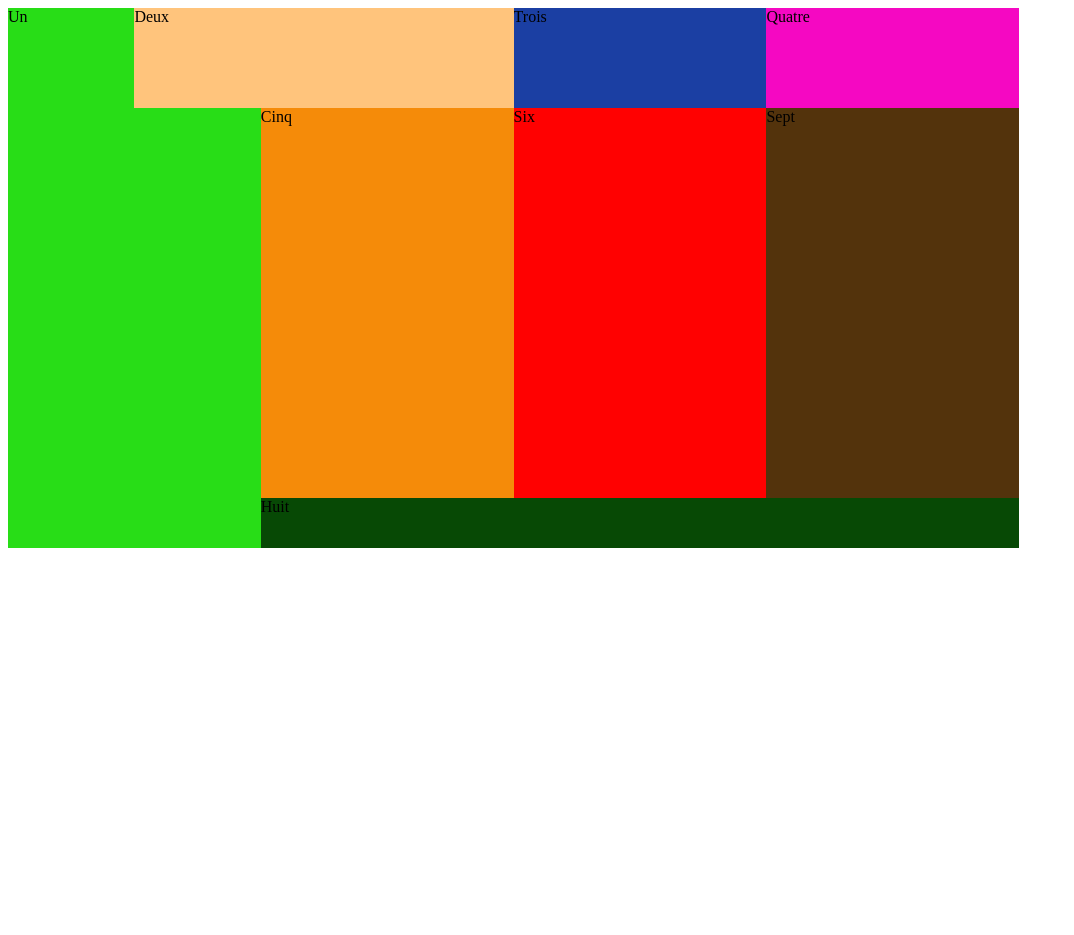
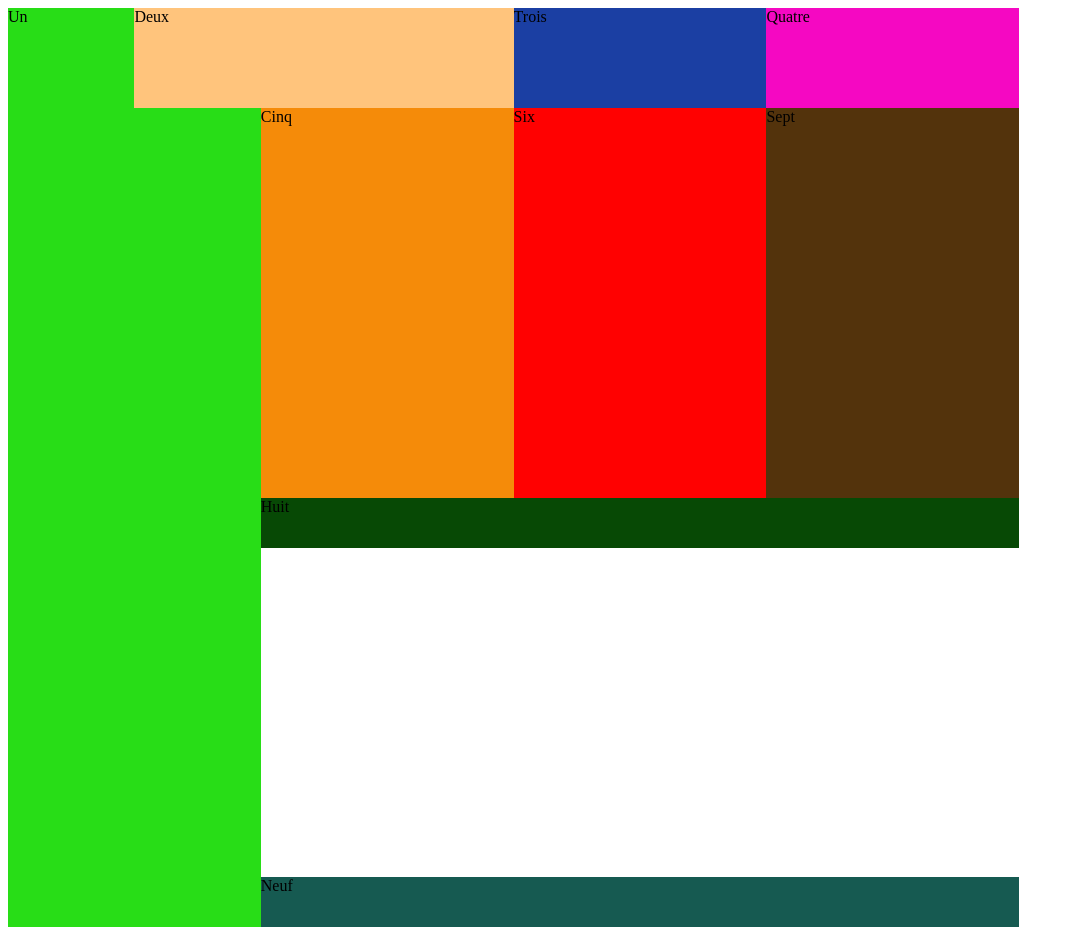
Before and after one commit to phildav06/test-grid, a plain HTML site: page index.html in a window 1280 px wide. Shown: the whole page, without its empty margins (0-1074 px from the left). Before the commit the page ends 800 px from the top, so only its background shows below. Drawn offline with Linux system fonts and the light colour scheme.

Commit message:
ajout box 9

```diff
--- a/index.html
+++ b/index.html
@@ -16,6 +16,7 @@
         <div class="six">Six</div>
         <div class="seven">Sept</div>
         <div class="eight">Huit</div>
+		<div class="nine">Neuf</div>
       </div>
 </body>
 </html>
--- a/style.css
+++ b/style.css
@@ -52,3 +52,10 @@
     height: 50px;
     margin-top: 25%;
   }
+.nine {
+    grid-column: 2 / 5;
+    grid-row: 4;
+    background-color: rgb(22, 90, 81);
+    height: 50px;
+    margin-top: 75%;
+  }
```
